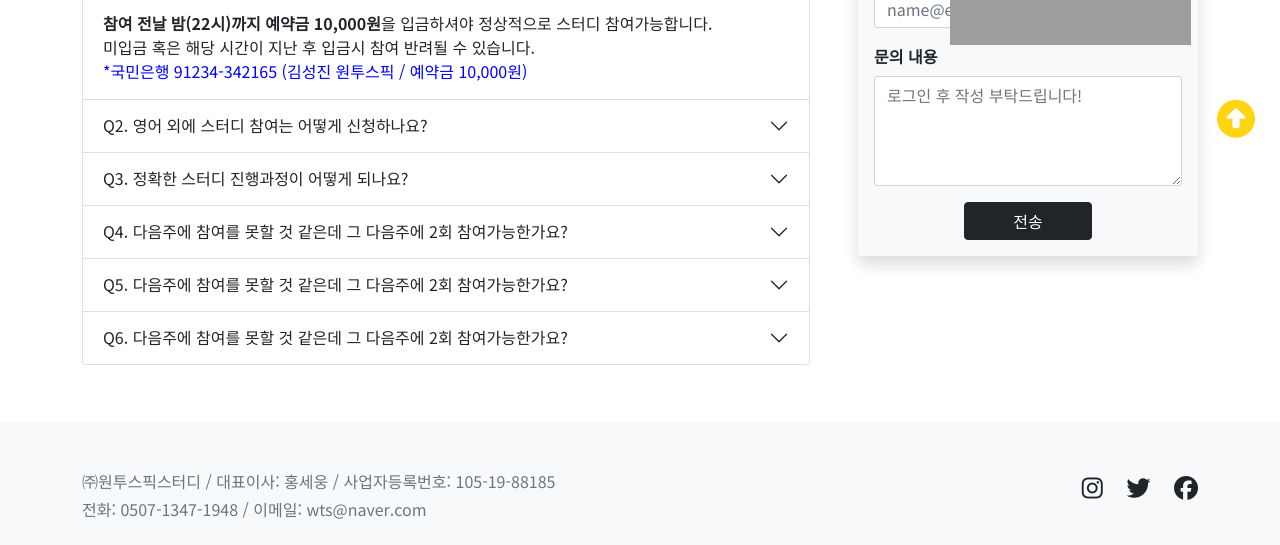
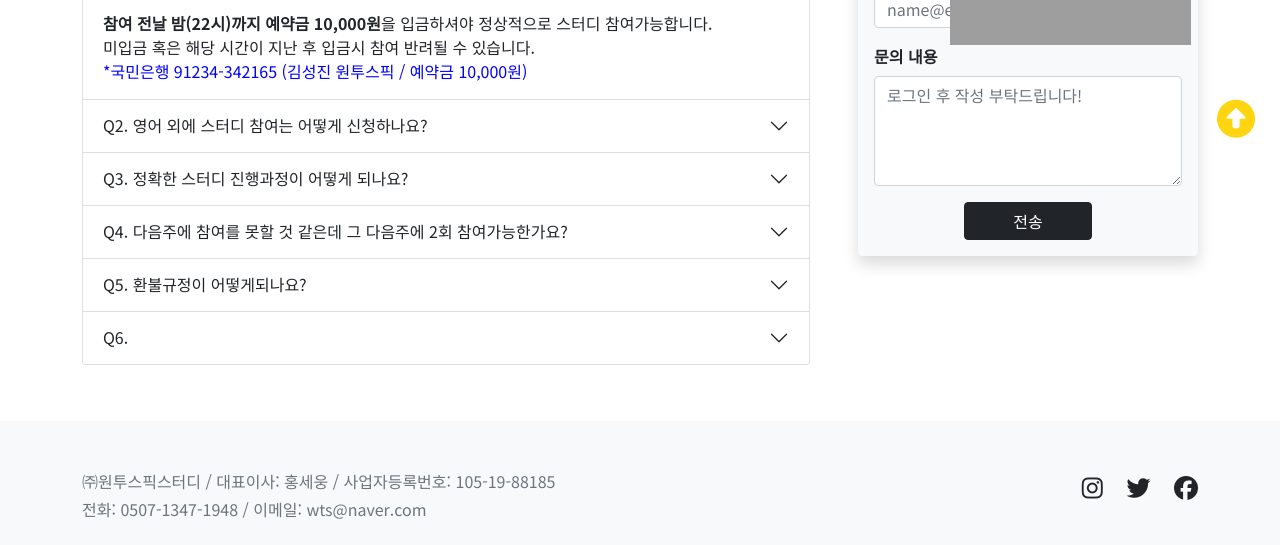
Before and after one commit to PPakSang/WTS, a Django app: page /category/faq/ in a window 1280 px wide. Shown: the part 630-1175 px from the top of the page. Run offline with Django 3.2, Linux system fonts and the light colour scheme; parts of the project's set-up code (start-up, migrations or seed data) failed here and were passed over; some libraries are stand-ins or nearby versions; grey boxes are pictures that could not be loaded.

Commit message:
image 수정

```diff
--- a/WTS_web/templates/study/function/faq.html
+++ b/WTS_web/templates/study/function/faq.html
@@ -73,25 +73,24 @@
                     </div>
                 </div>
                 <div class="accordion-item">
-                    <h2 class="accordion-header" id="headingFour">
-                        <button class="accordion-button collapsed" type="button" data-bs-toggle="collapse" data-bs-target="#collapseFour" aria-expanded="false" aria-controls="collapseFour">
-                            Q5. 다음주에 참여를 못할 것 같은데 그 다음주에 2회 참여가능한가요?
+                    <h2 class="accordion-header" id="headingFive">
+                        <button class="accordion-button collapsed" type="button" data-bs-toggle="collapse" data-bs-target="#collapseFive" aria-expanded="false" aria-controls="collapseFive">
+                            Q5. 환불규정이 어떻게되나요?
                         </button>
                     </h2>
-                    <div id="collapseFour" class="accordion-collapse collapse" aria-labelledby="headingFour" data-bs-parent="#accordionExample">
+                    <div id="collapseFive" class="accordion-collapse collapse" aria-labelledby="headingFive" data-bs-parent="#accordionExample">
                         <div class="accordion-body">
-                            <strong>불가능합니다. 스터디는 1주 1회 참여가 필수입니다</strong> 원활한 스터디 인원 관리를 위해 1주 1회 참여를 필수로 하고있으며, 개인의 사정으로 인한 미참여분은 공제해드리지 않습니다.
-
+                            <strong>스터디가 시작된 이후 당일 이외에는 환불이 불가합니다</strong> 원투스픽은 스터디룸을 정기적으로 대관하여 진행하고 있기 때문에 자정이 지나면 전날 등록자를 포함한 전체 회원수를 스터디룸에 4회 예약합니다. <br><span style="color: blue;">*1회 참여 후 환불은 할인 전 가격인 15,000원으로 책정됩니다.
                         </div>
                     </div>
                 </div>
                 <div class="accordion-item">
-                    <h2 class="accordion-header" id="headingFour">
-                        <button class="accordion-button collapsed" type="button" data-bs-toggle="collapse" data-bs-target="#collapseFour" aria-expanded="false" aria-controls="collapseFour">
-                            Q6. 다음주에 참여를 못할 것 같은데 그 다음주에 2회 참여가능한가요?
+                    <h2 class="accordion-header" id="headingSix">
+                        <button class="accordion-button collapsed" type="button" data-bs-toggle="collapse" data-bs-target="#collapseSix" aria-expanded="false" aria-controls="collapseSix">
+                            Q6.
                         </button>
                     </h2>
-                    <div id="collapseFour" class="accordion-collapse collapse" aria-labelledby="headingFour" data-bs-parent="#accordionExample">
+                    <div id="collapseSix" class="accordion-collapse collapse" aria-labelledby="headingSix" data-bs-parent="#accordionExample">
                         <div class="accordion-body">
                             <strong>불가능합니다. 스터디는 1주 1회 참여가 필수입니다</strong> 원활한 스터디 인원 관리를 위해 1주 1회 참여를 필수로 하고있으며, 개인의 사정으로 인한 미참여분은 공제해드리지 않습니다.
 
```
